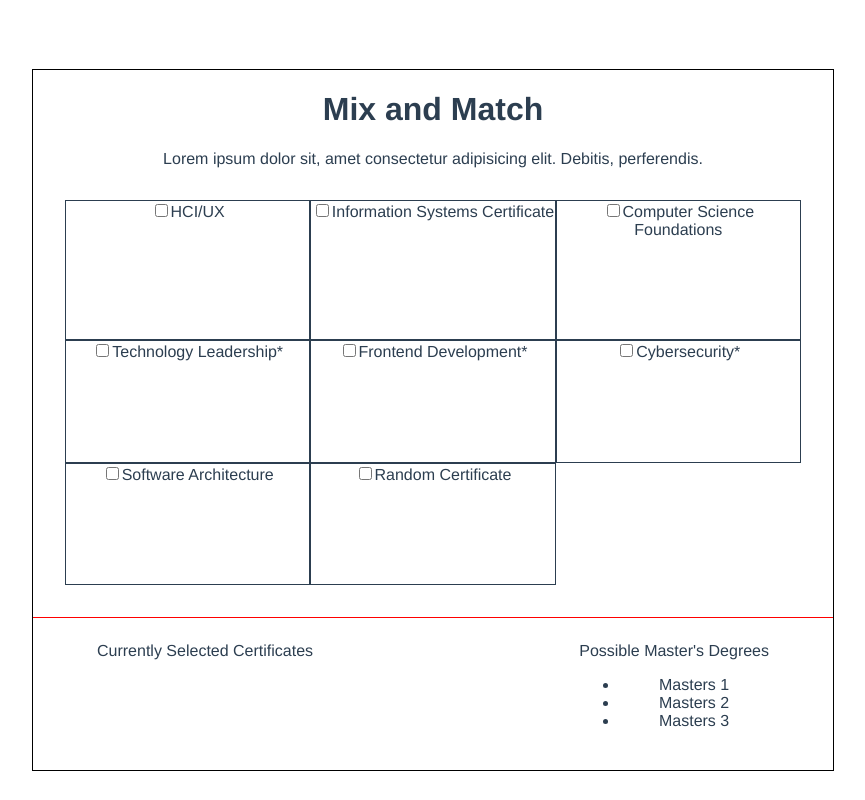
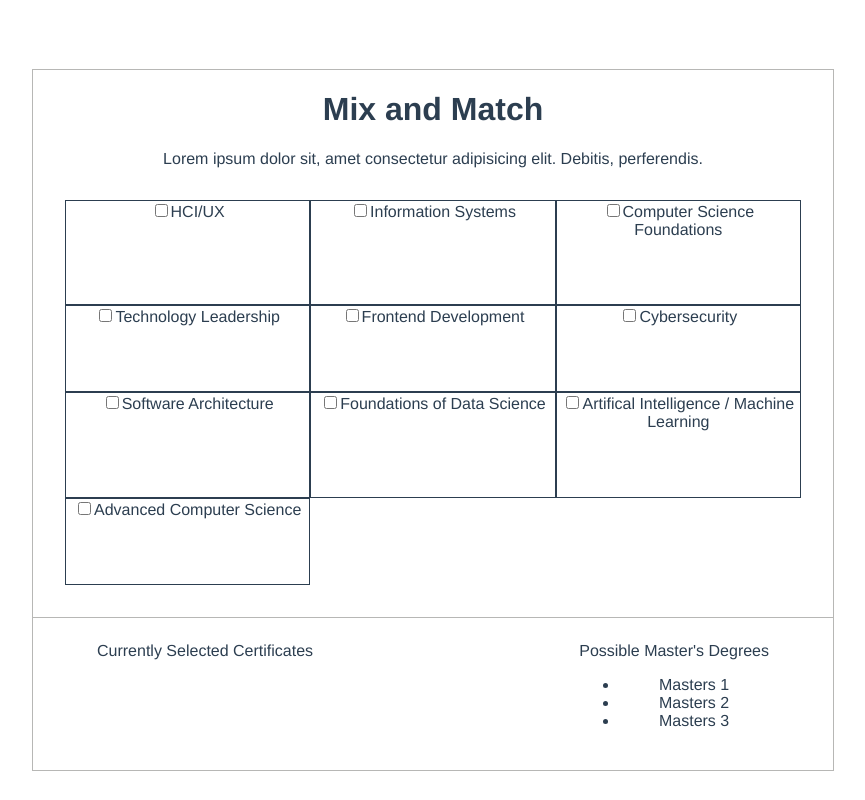
Before and after one commit to awanger/drexel_design_competition, a Vue app: page / in a window 1280 px wide. Shown: the whole page, without its empty margins (207-1072 px from the left). Built offline with nearby package versions, Linux system fonts and the light colour scheme.

Commit message:
Refactor the list of certificates code

```diff
--- a/src/App.vue
+++ b/src/App.vue
@@ -4,47 +4,20 @@
     <div class="window">
       <div class="window-header">
         <h1 class="title">Mix and Match</h1>
+        {{ disableCerts }}
         <div class="instructions">Lorem ipsum dolor sit, amet consectetur adipisicing elit. Debitis, perferendis.</div>
       </div>
       <div class="window-body">
-        <div class="box">
-          <input type="checkbox" id="HCI" value="HCI" v-model="checkedCerts">
-          <label for="HCI">HCI/UX</label>
-        </div>
-        <div class="box">
-          <input type="checkbox" id="info" value="info" v-model="checkedCerts">
-          <label for="info">Information Systems Certificate</label>
-        </div>
-        <div class="box">
-          <input type="checkbox" id="csf" value="csf" v-model="checkedCerts">
-          <label for="csf">Computer Science Foundations</label>
-        </div>
-        <div class="box">
-          <input type="checkbox" id="technology" value="technology" v-model="checkedCerts">
-          <label for="technology">Technology Leadership*</label>
-        </div>
-        <div class="box">
-          <input type="checkbox" id="frontend" value="frontend" v-model="checkedCerts">
-          <label for="frontend">Frontend Development*</label>
-        </div>
-        <div class="box">
-          <input type="checkbox" id="cybersecurity" value="cybersecurity" v-model="checkedCerts">
-          <label for="cybersecurity">Cybersecurity*</label>
-        </div>
-        <div class="box">
-          <input type="checkbox" id="software" value="SoftwareArch" v-model="checkedCerts">
-          <label for="software">Software Architecture</label>
-        </div>
-        <div class="box">
-          <input type="checkbox" id="random" value="random" v-model="checkedCerts">
-          <label for="random">Random Certificate</label>
+        <div class="box" v-for="(cert,idx) in allPossibleCerts" :key="idx">
+          <input type="checkbox" :id="cert.name" :value="cert.name" v-model="checkedCerts">
+          <label :for="cert.name">{{ cert.name }}</label>
         </div>
       </div>
       <div class="window-footer">
         <div class="certificates">
           Currently Selected Certificates
           <ul id="certificates-list">
-            <li v-for="cert in checkedCerts" :key="cert">
+            <li v-for="cert in checkedCerts" :key="cert.name">
               {{ cert }}
             </li>
           </ul>
@@ -74,13 +47,53 @@ export default {
   },
   data() {
     return {
+      allPossibleCerts: [
+        { name:"HCI/UX" },
+        { name: "Information Systems"},
+        { name: "Computer Science Foundations"},
+        { name: "Technology Leadership"},
+        { name: "Frontend Development"},
+        { name: "Cybersecurity" },
+        { name: "Software Architecture"},
+        { name: "Foundations of Data Science"},
+        { name: "Artifical Intelligence / Machine Learning"},
+        { name: "Advanced Computer Science"},
+
+      ],
       checkedCerts: []
+    }
+  },
+  methods: {
+    loopThroughAllCerts: function() {
+      console.log("I will go ahead and disable all certs that aren't necessary");
+    }
+  },
+  computed: {
+    numOfSelectedCerts: function() {
+      return this.checkedCerts.length;
+    },
+    selectedThree: function() {
+      return this.numOfSelectedCerts === 3;
+    },
+    disableCerts: function() {
+      if(this.selectedThree) {
+        var message = "You've selected three certificates already";
+        // for every checkbox in all possible checkboxes
+        // if (checkbox not in selectedCerts) {
+        // disable it
+        this.loopThroughAllCerts();
+        return message;
+      } else {
+        return null;
+      }
     }
   }
 }
 </script>
 
 <style lang="scss">
+$light-grey: #b7b7b5;
+
 #app {
   font-family: Avenir, Helvetica, Arial, sans-serif;
   -webkit-font-smoothing: antialiased;
@@ -104,7 +117,7 @@ export default {
   display: grid;
   grid-template-rows: auto 1fr auto;
   background-color: #fff;
-  border: 1px solid black;
+  border: 1px solid $light-grey;
   .window-header {
     text-align: center;
   }
@@ -117,7 +130,7 @@ export default {
   }
 
   .window-footer {
-    border-top: 1px solid red;
+    border-top: 1px solid $light-grey;
     padding: 3% 8%;
     display: flex;
     flex-direction: row;
```
